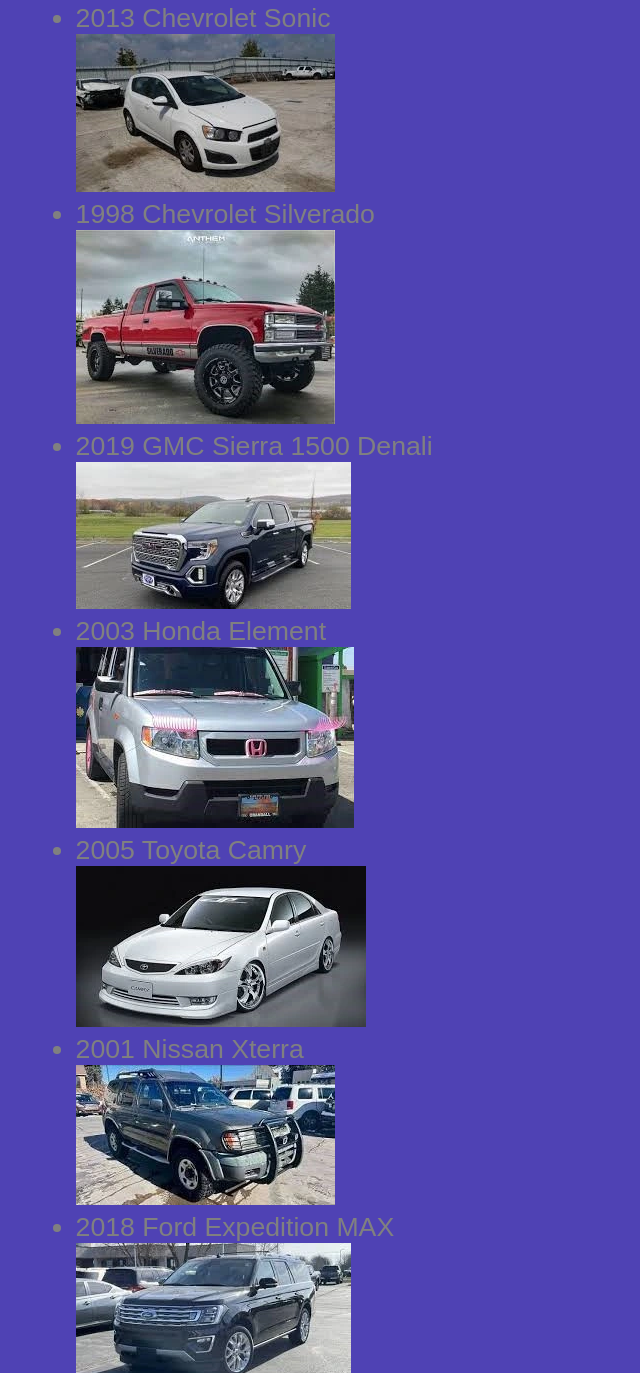
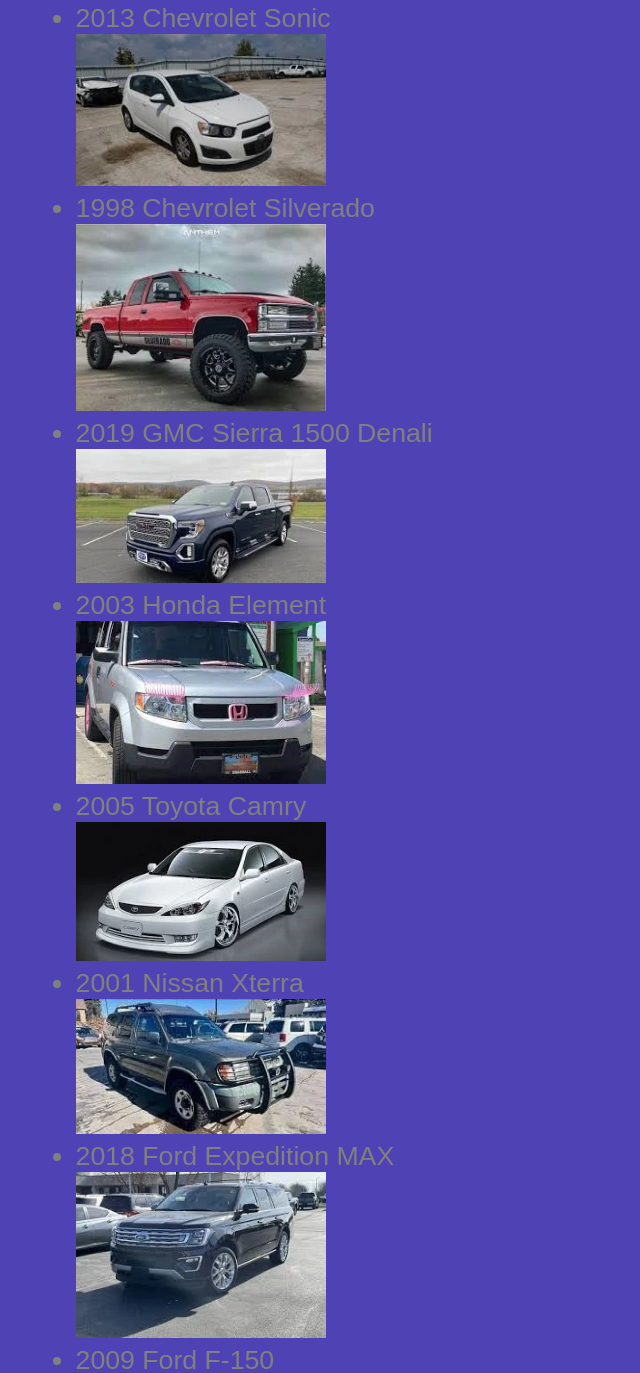
Before and after one commit to Bombzone/bpa-22, a plain HTML site: page cars.html in a window 1280 px wide. Shown: the part 228-1601 px from the top of the page, without its empty margins (0-640 px from the left). Drawn offline with Linux system fonts and the light colour scheme.

Commit message:
cars style

```diff
--- a/cars.html
+++ b/cars.html
@@ -40,43 +40,43 @@
         <ul>
             <li>
                 2013 Chevrolet Sonic<br>
-                <img src="./images/sonic.webp" alt="2013 Chevrolet Sonic">
+                <img src="./images/sonic.webp" alt="2013 Chevrolet Sonic" class="cars">
             </li>
             <li>
                 1998 Chevrolet Silverado<br>
-                <img src="./images/Silverado.webp" alt="1998 Chevrolet Silverado">
+                <img src="./images/Silverado.webp" alt="1998 Chevrolet Silverado" class="cars">
             </li>
             <li>
                 2019 GMC Sierra 1500 Denali<br>
-                <img src="./images/Denali.webp" alt="2019 GMC Sierra 1500 Denali">
+                <img src="./images/Denali.webp" alt="2019 GMC Sierra 1500 Denali" class="cars">
             </li>
             <li>
                 2003 Honda Element<br>
-                <img src="./images/Element.webp" alt="2003 Honda Element">
+                <img src="./images/Element.webp" alt="2003 Honda Element" class="cars">
             </li>
             <li>
                 2005 Toyota Camry<br>
-                <img src="./images/Camry.webp" alt="2005 Toyota Camry">
+                <img src="./images/Camry.webp" alt="2005 Toyota Camry" class="cars">
             </li>
             <li>
                 2001 Nissan Xterra<br>
-                <img src="./images/xterra.webp" alt="2001 Nissan Xterra">
+                <img src="./images/xterra.webp" alt="2001 Nissan Xterra" class="cars">
             </li>
             <li>
                 2018 Ford Expedition MAX<br>
-                <img src="./images/MAX.webp" alt="2018 Ford Expedition MAX">
+                <img src="./images/MAX.webp" alt="2018 Ford Expedition MAX" class="cars">
             </li>
             <li>
                 2009 Ford F-150<br>
-                <img src="./images/F-150.webp" alt="2009 Ford F-150">
+                <img src="./images/F-150.webp" alt="2009 Ford F-150" class="cars">
             </li>
             <li>
                 2009 Nissan Murano<br>
-                <img src="./images/Murano.webp" alt="2009 Nissan Murano">
+                <img src="./images/Murano.webp" alt="2009 Nissan Murano" class="cars">
             </li>
             <li>
                 2022 Cadillac Escalade V<br>
-                <img src="./images/v.webp" alt="2022 Cadillac Escalade V">
+                <img src="./images/v.webp" alt="2022 Cadillac Escalade V" class="cars">
             </li>
         </ul>
     </div>
--- a/css/base.css
+++ b/css/base.css
@@ -46,6 +46,10 @@ body {
     overflow-x: hidden;
     font-size: 20pt;
     color: gray;
+}
+.cars{
+    max-width: 250px;
+    height: auto;
 }
 h1 {
     text-align: center;
```
